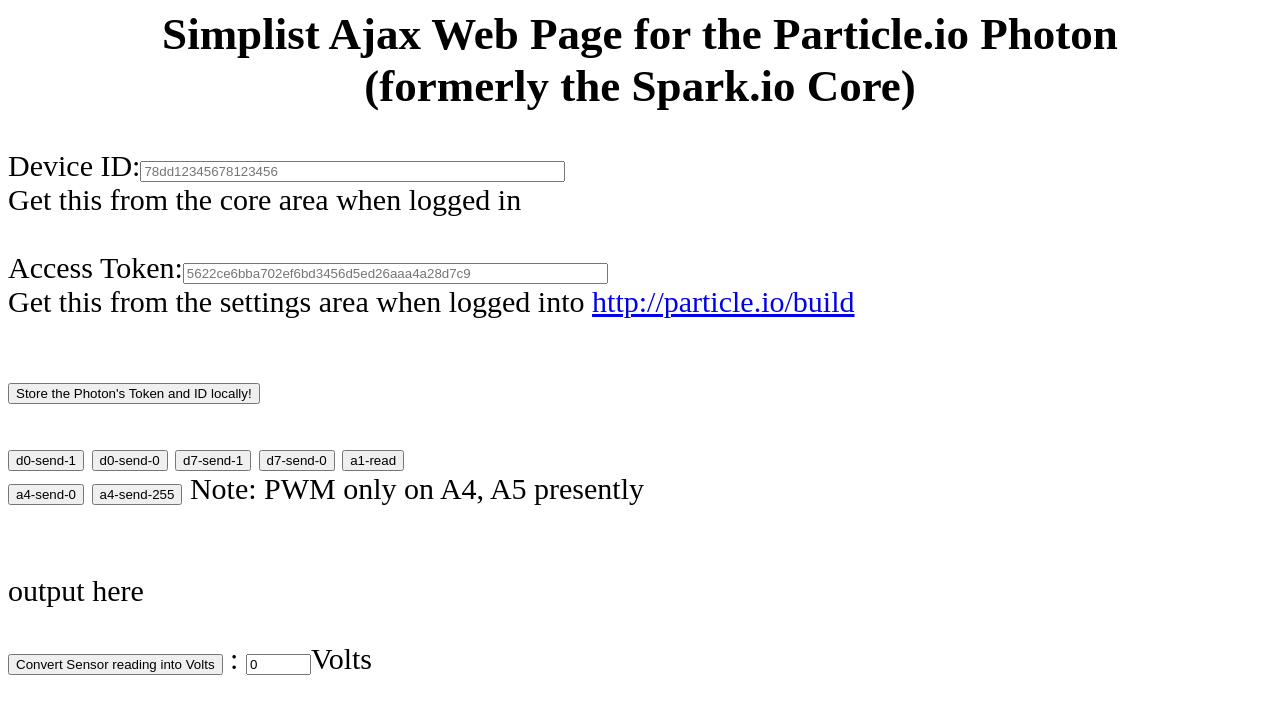
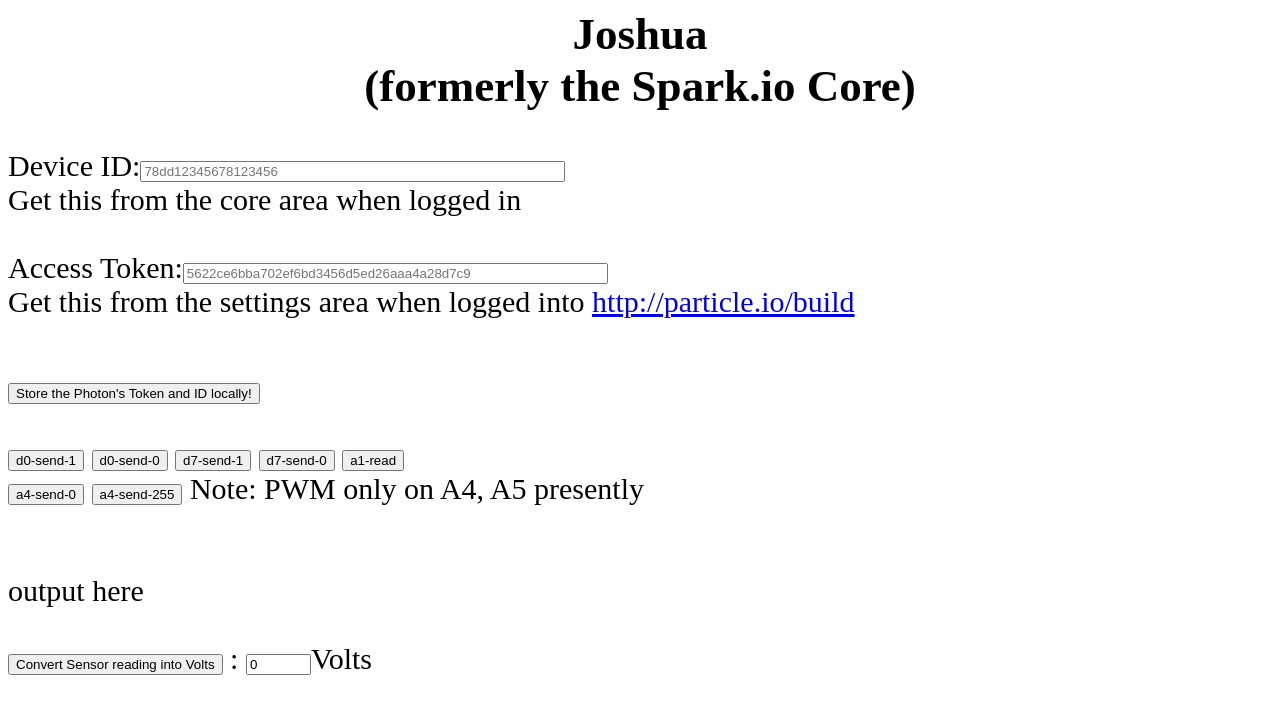
Before and after one commit to pootch1/roboCons, a plain HTML site: page index.html in a window 1280 px wide. Drawn offline with Linux system fonts and the light colour scheme.

Commit message:
Update index.html

```diff
--- a/index.html
+++ b/index.html
@@ -139,7 +139,7 @@
 
 
 
-<h2 align=center>Simplist Ajax Web Page for the Particle.io Photon<br> (formerly the Spark.io Core) </h2>
+<h2 align=center>Joshua<br> (formerly the Spark.io Core) </h2>
 
 
 
@@ -186,8 +186,6 @@
 <input type="button" value="d0-send-0" onClick="{
     sendToSpark('d7-send-0')
 }">
-
-
 
 
 
```
